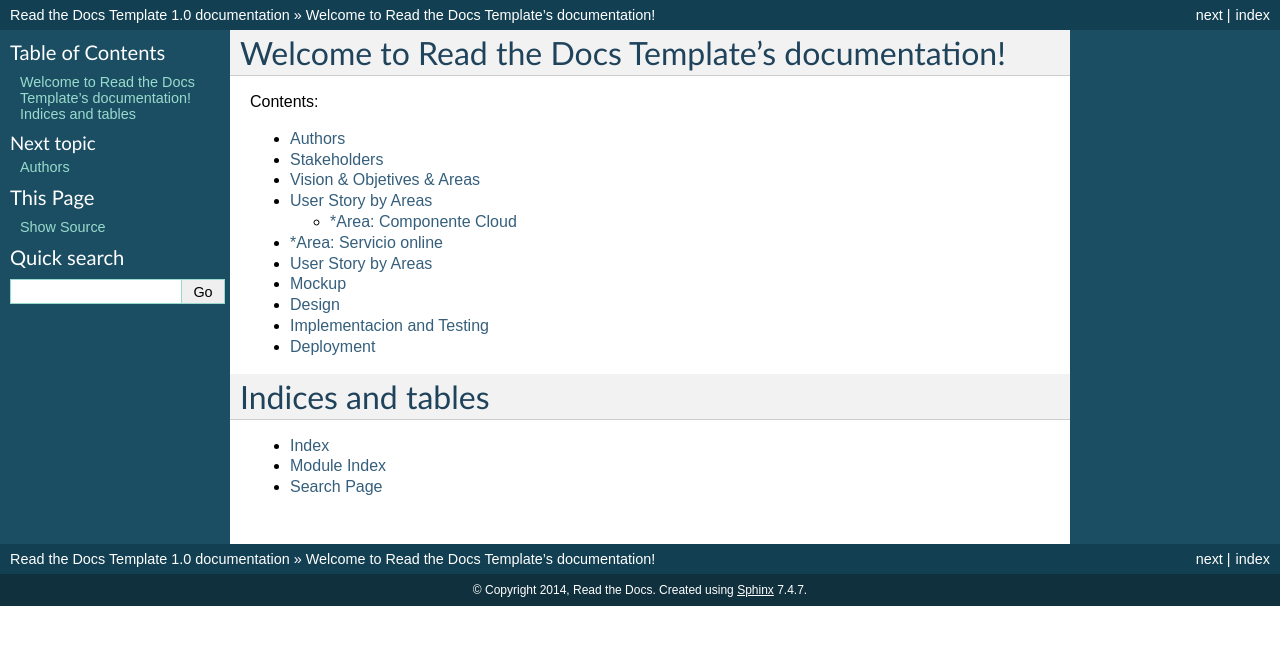
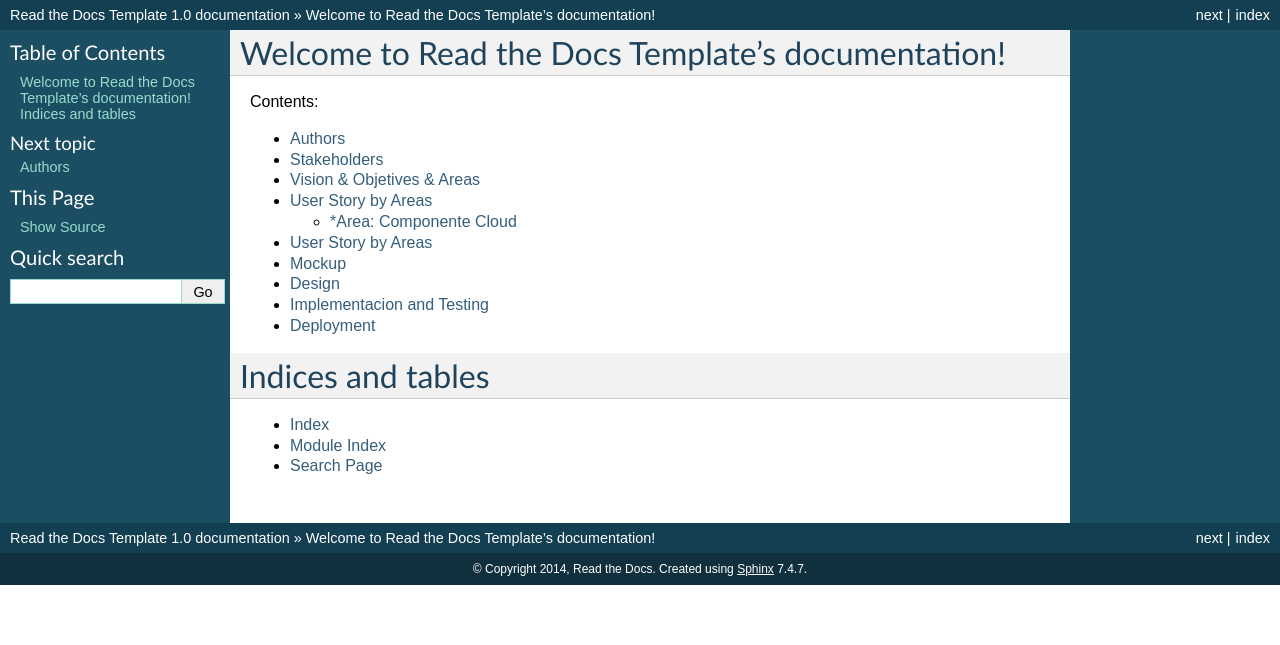
Before and after one commit to arquitectura2017/TareaArquitecturaSOA, a Sphinx documentation site: the page built from docs/index.rst, in a window 1280 px wide. Shown: the top 645 px of the page. Built offline with Sphinx 7.4.7, drawn with Linux system fonts in a browser that asks for light colours.

Commit message:
actualizar
actualizar

```diff
--- a/docs/3 - UserStorybyArea.rst
+++ b/docs/3 - UserStorybyArea.rst
@@ -12,9 +12,6 @@ User Story by Areas
 |                     |    devolver el contenido como texto.                   |     con los datos y devolver un string texto.|
 |                     |                                                        |     Y el lenjuage de Programación Java.      |                                       |
 +---------------------+--------------------------------------------------------+----------------------------------------------+
-===================
-*Area: Servicio online
-===================
 +---------------------+--------------------------------------------------------+----------------------------------------------+
 | Como                | Quiero                                                 | De modo que                                  |
 +=====================+========================================================+==============================================+
```
